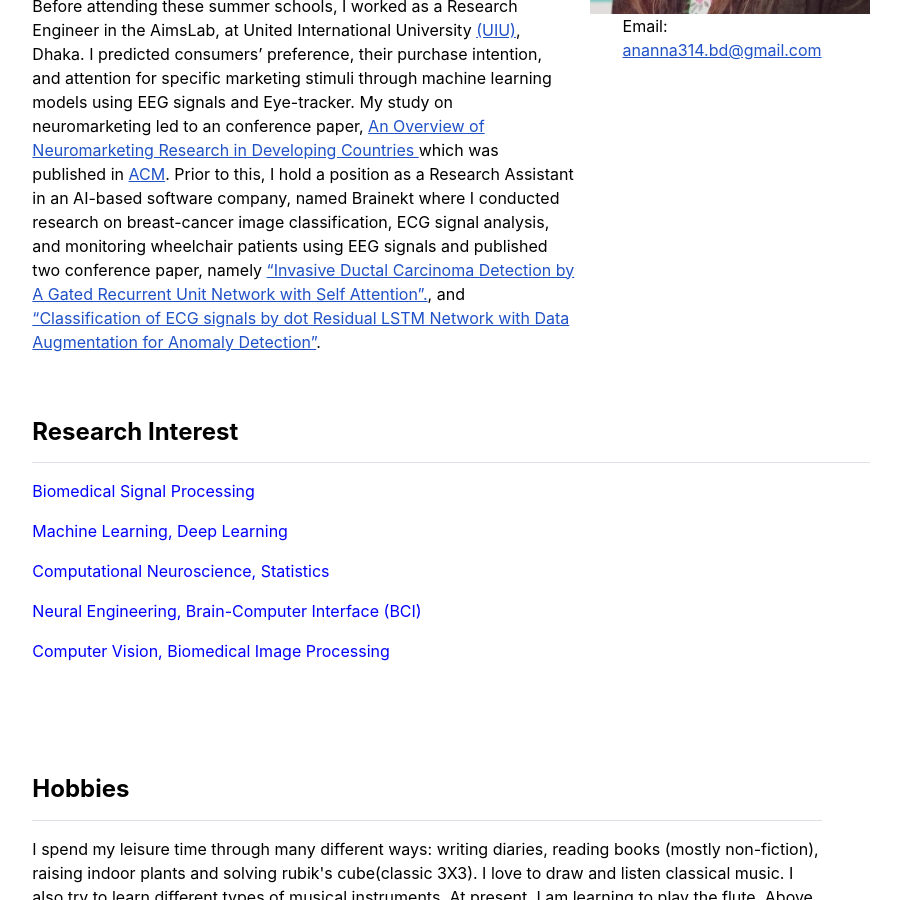
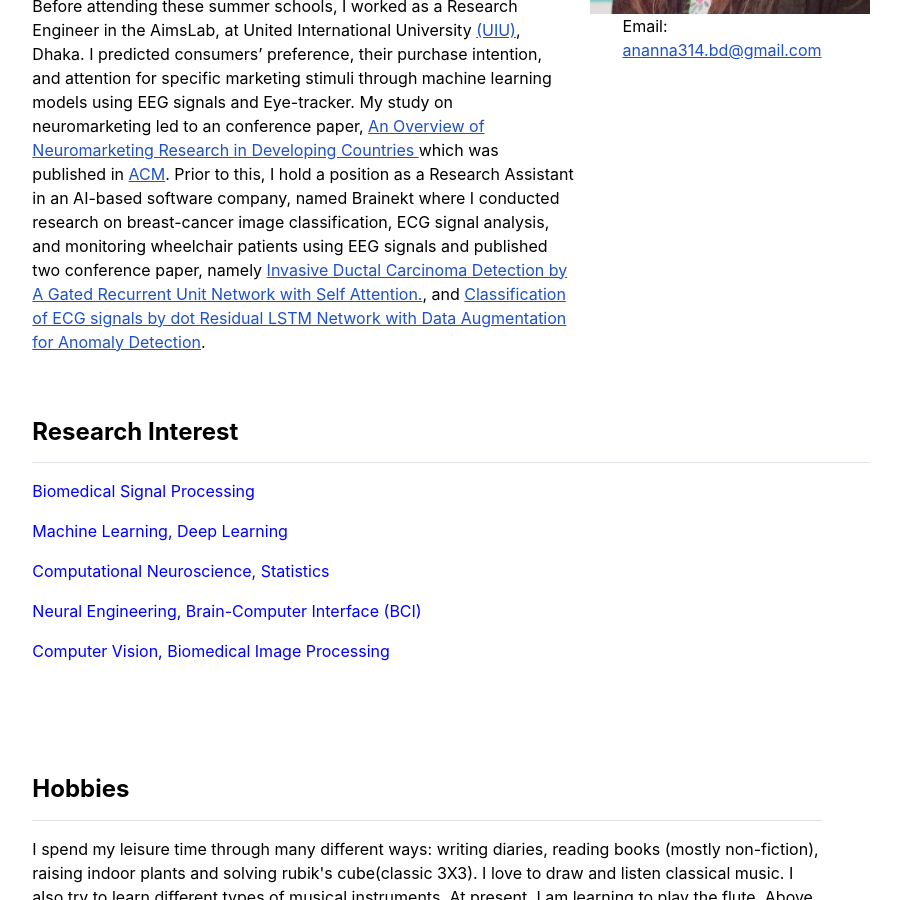
Before and after one commit to Anannabiswas/anannabiswas.github.io, a Jekyll site: the page built from index.md, in a window 1280 px wide and 900 px high, scrolled down 577 px. Shown: the whole window, without its empty margins (189-1090 px from the left). Built offline with Jekyll 4.4.1, drawn with Linux system fonts in a browser that asks for light colours.

```diff
--- a/index.md
+++ b/index.md
@@ -21,5 +21,5 @@ title: "Ananna Biswas | About"
  Neuromarketing Research in Developing Countries </a> which was published in <a href= "https://dl.acm.org/doi/abs/10.1145/3542954.3542977" target="_blank">
  ACM</a>. Prior to this, I hold a position as a Research Assistant in an AI-based software company, named Brainekt where I conducted research on breast-cancer image
  classification, ECG signal analysis, and monitoring wheelchair patients using EEG signals and published two conference paper, namely <a href ="/assets/paper/eict.pdf"
- target="_blank">"Invasive Ductal Carcinoma Detection by A Gated Recurrent Unit Network with Self Attention".</a>, and <a href ="/assets/paper/iccit.pdf"
- target="_blank">"Classification of ECG signals by dot Residual LSTM Network with Data Augmentation for Anomaly Detection"</a>.
+ target="_blank">Invasive Ductal Carcinoma Detection by A Gated Recurrent Unit Network with Self Attention.</a>, and <a href ="/assets/paper/iccit.pdf"
+ target="_blank">Classification of ECG signals by dot Residual LSTM Network with Data Augmentation for Anomaly Detection</a>.
```
